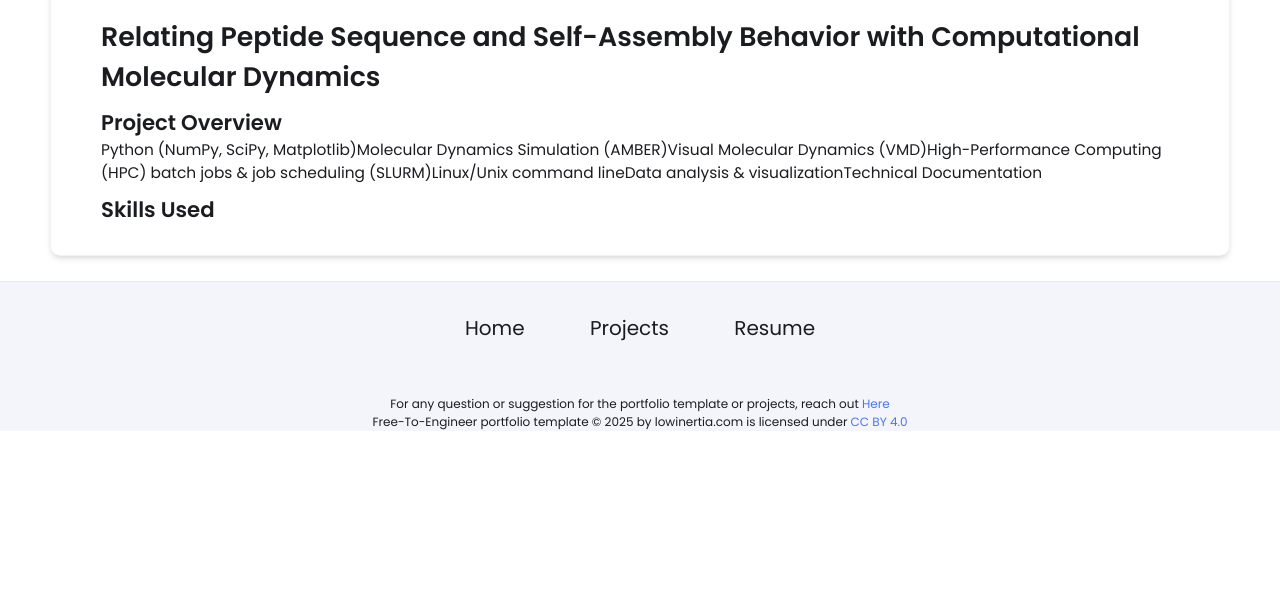
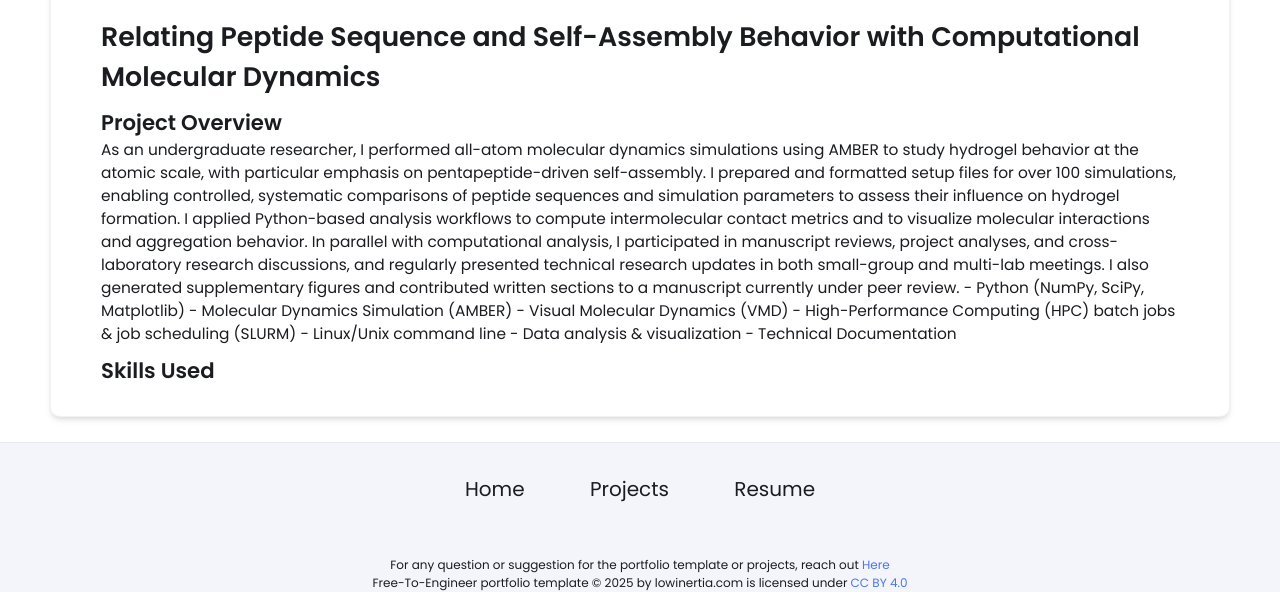
Before and after one commit to RobinKHur/RobinKHur.github.io, a Jekyll site: the page built from _projects/Pentapeptide Research/index.md, in a window 1280 px wide. Shown: the part 490-1082 px from the top of the page. Built offline with Jekyll 4.4.1, drawn with Linux system fonts in a browser that asks for light colours; before the commit the page ends 921 px from its top, so only the background shows below that.

Commit message:
Update index.md

```diff
--- a/_projects/Pentapeptide Research/index.md
+++ b/_projects/Pentapeptide Research/index.md
@@ -1,7 +1,7 @@
 ---
 layout: post
 title: Relating Peptide Sequence and Self-Assembly Behavior with Computational Molecular Dynamics
-description:
+description: As an undergraduate researcher, I performed all-atom molecular dynamics simulations using AMBER to study hydrogel behavior at the atomic scale, with particular emphasis on pentapeptide-driven self-assembly. I prepared and formatted setup files for over 100 simulations, enabling controlled, systematic comparisons of peptide sequences and simulation parameters to assess their influence on hydrogel formation. I applied Python-based analysis workflows to compute intermolecular contact metrics and to visualize molecular interactions and aggregation behavior. In parallel with computational analysis, I participated in manuscript reviews, project analyses, and cross-laboratory research discussions, and regularly presented technical research updates in both small-group and multi-lab meetings. I also generated supplementary figures and contributed written sections to a manuscript currently under peer review.
   - Python (NumPy, SciPy, Matplotlib)
   - Molecular Dynamics Simulation (AMBER)
   - Visual Molecular Dynamics (VMD)
```
